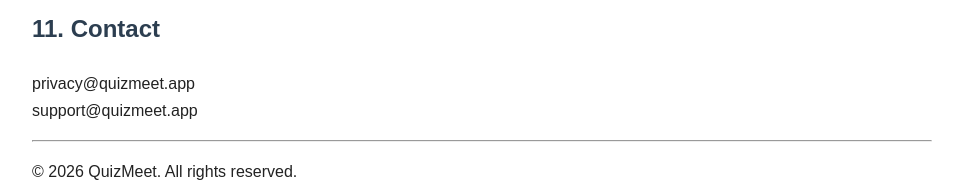
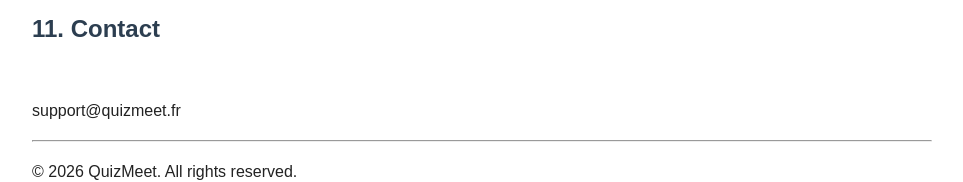
Before and after one commit to DeanMuthu/quizmeet-web, a plain HTML site: page privacy.html in a window 1280 px wide. Shown: the part 3049-3231 px from the top of the page, without its empty margins (158-1121 px from the left). Drawn offline with Linux system fonts and the light colour scheme.

Commit message:
Update privacy.html

```diff
--- a/privacy.html
+++ b/privacy.html
@@ -178,8 +178,8 @@
 <h2>11. Contact</h2>
 
 <p>
-privacy@quizmeet.app<br>
-support@quizmeet.app
+<br>
+support@quizmeet.fr
 </p>
 
 <hr>
```
